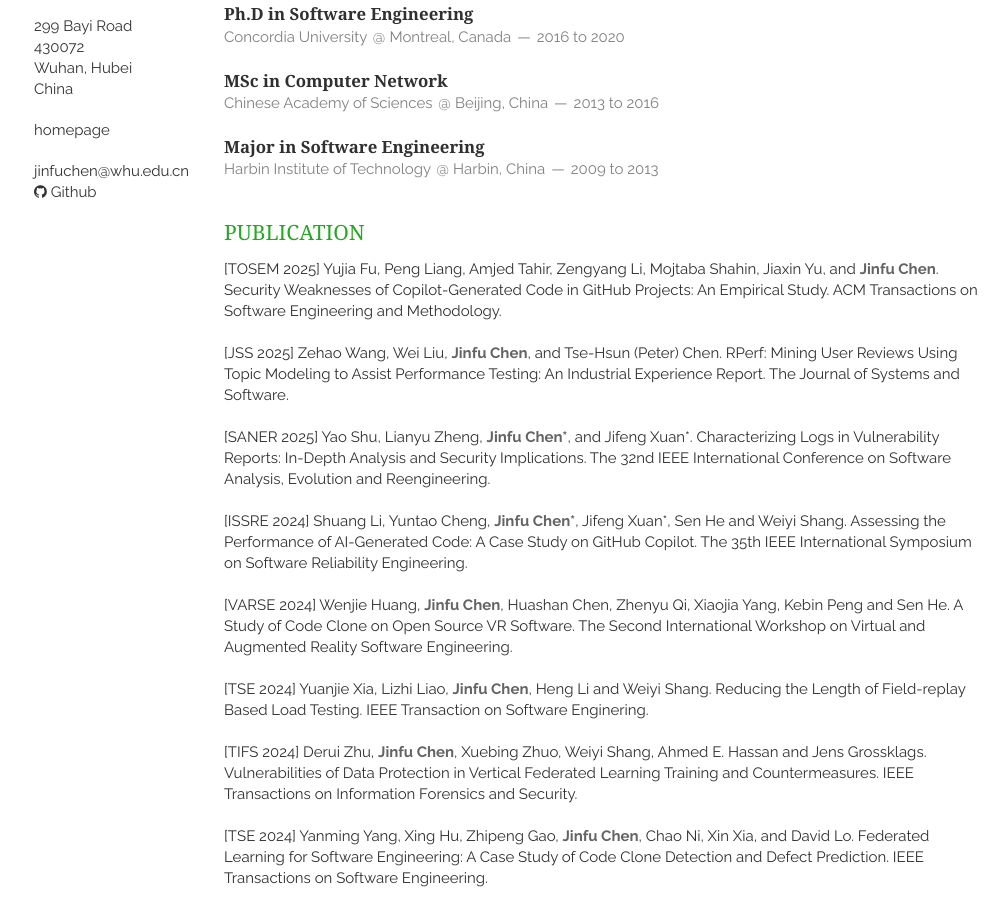
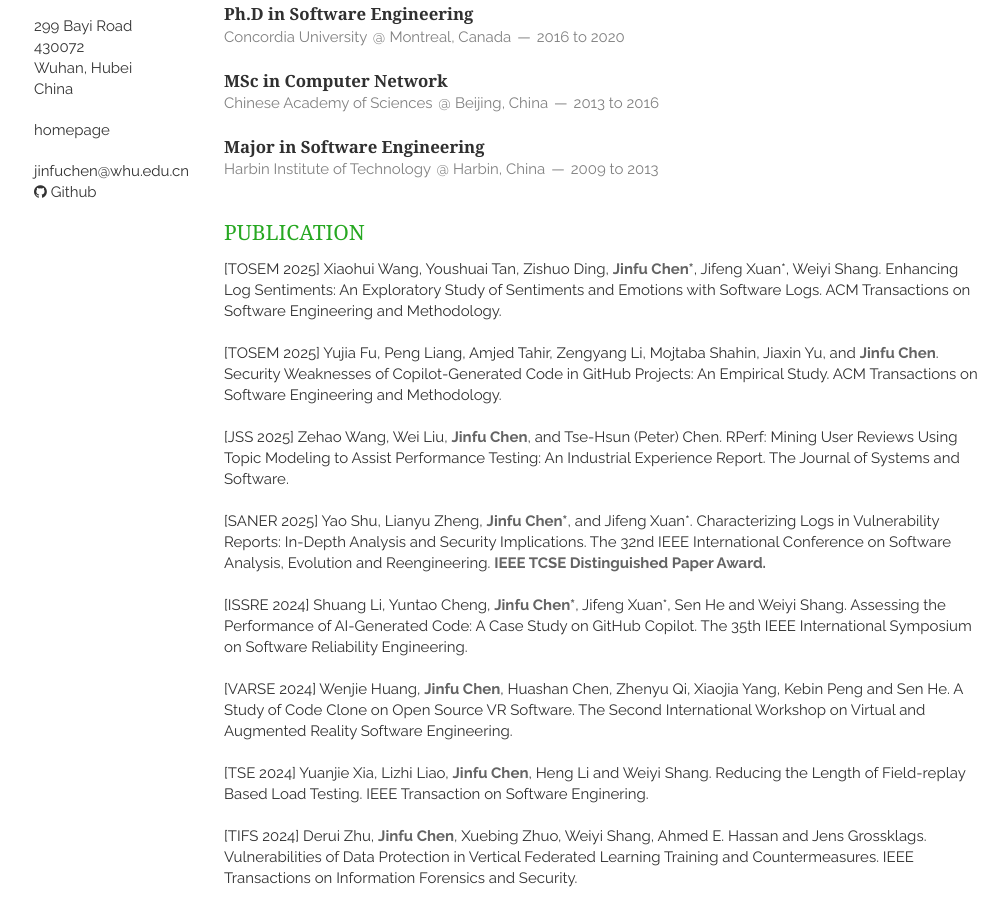
Before and after one commit to jinfuchen/jinfu, a Jekyll site: the page built from index.html, in a window 1280 px wide and 900 px high, scrolled down 319 px. Shown: the whole window, without its empty margins (136-1144 px from the left). Built offline with Jekyll 4.4.1, drawn with Linux system fonts in a browser that asks for light colours; nearby versions of some CDN libraries; the list of posts is cut into pages by our own code; some of the changed text lies outside the part shown.

Commit message:
tosem log

```diff
--- a/_includes/award.html
+++ b/_includes/award.html
@@ -1,6 +1,7 @@
 <section class="thirteen columns">
     <h1>Awards</h1>
     <article>
+        <p>  IEEE TCSE Distinguished Paper Award (SANER 2025)</p>
     	<p>  ACM SIGSOFT Distinguished Paper Award (ICSE 2020)</p>
         <p>  ACM SIGAI student travel award </p>
         <p>  Concordia Accelerator Award </p>
--- a/_includes/publication.html
+++ b/_includes/publication.html
@@ -12,13 +12,16 @@
     -->
 
     <article>
+      <p>[TOSEM 2025] Xiaohui Wang, Youshuai Tan, Zishuo Ding, <em>Jinfu Chen<sup>*</sup></em>, Jifeng Xuan<sup>*</sup>, Weiyi Shang. Enhancing Log Sentiments: An Exploratory Study of Sentiments and Emotions with Software Logs. ACM Transactions on Software Engineering and Methodology. </p>
+      <br>
+
       <p>[TOSEM 2025] Yujia Fu, Peng Liang, Amjed Tahir, Zengyang Li, Mojtaba Shahin, Jiaxin Yu, and <em>Jinfu Chen</em>. Security Weaknesses of Copilot-Generated Code in GitHub Projects: An Empirical Study. ACM Transactions on Software Engineering and Methodology. </p>
       <br>
 
       <p>[JSS 2025] Zehao Wang, Wei Liu, <em>Jinfu Chen</em>, and Tse-Hsun (Peter) Chen. RPerf: Mining User Reviews Using Topic Modeling to Assist Performance Testing: An Industrial Experience Report. The Journal of Systems and Software. </p>
       <br>
 
-      <p>[SANER 2025] Yao Shu, Lianyu Zheng, <em>Jinfu Chen<sup>*</sup></em>, and Jifeng Xuan<sup>*</sup>. Characterizing Logs in Vulnerability Reports: In-Depth Analysis and Security Implications. The 32nd IEEE International Conference on Software Analysis, Evolution and Reengineering. </p>
+      <p>[SANER 2025] Yao Shu, Lianyu Zheng, <em>Jinfu Chen<sup>*</sup></em>, and Jifeng Xuan<sup>*</sup>. Characterizing Logs in Vulnerability Reports: In-Depth Analysis and Security Implications. The 32nd IEEE International Conference on Software Analysis, Evolution and Reengineering. <em>IEEE TCSE Distinguished Paper Award.</em> </p>
       <br>
 
       <p>[ISSRE 2024] Shuang Li, Yuntao Cheng, <em>Jinfu Chen<sup>*</sup></em>, Jifeng Xuan<sup>*</sup>, Sen He and Weiyi Shang. Assessing the Performance of AI-Generated Code: A Case Study on GitHub Copilot. The 35th IEEE International Symposium on Software Reliability Engineering. </p>
--- a/_includes/service.html
+++ b/_includes/service.html
@@ -2,12 +2,14 @@
     <h1>Service</h1>
     <article>
         <p>  Reviewer: IEEE Transactions on Software Engineering </p>
+        <p>  Reviewer: ACM Transactions on Software Engineering and Methodology </p>
     	<p>  Reviewer: Empirical Software Engineering </p>
     	<p>  Reviewer: Journal of Software and System </p>
         <p>  Reviewer: Automated Software Engineering </p>
     	<p>  Reviewer: IEEE transactions on reliability </p>
     	<p>  Reviewer: Journal of Software: Evolution and Process </p>
         <p>  PC Member: MSR 2025 Technical Track </p>
+        <p>  PC Member: PROMISE 2025 Technical Track </p>
         <p>  PC Member: SANER 2025 Short Papers and Posters </p>
         <p>  PC Member: (LTB 2025) The 13th International Workshop on LTB </p>
         <p>  PC Member: Benchmarking Track of The 2nd ACM international conference on FORGE </p>
```
